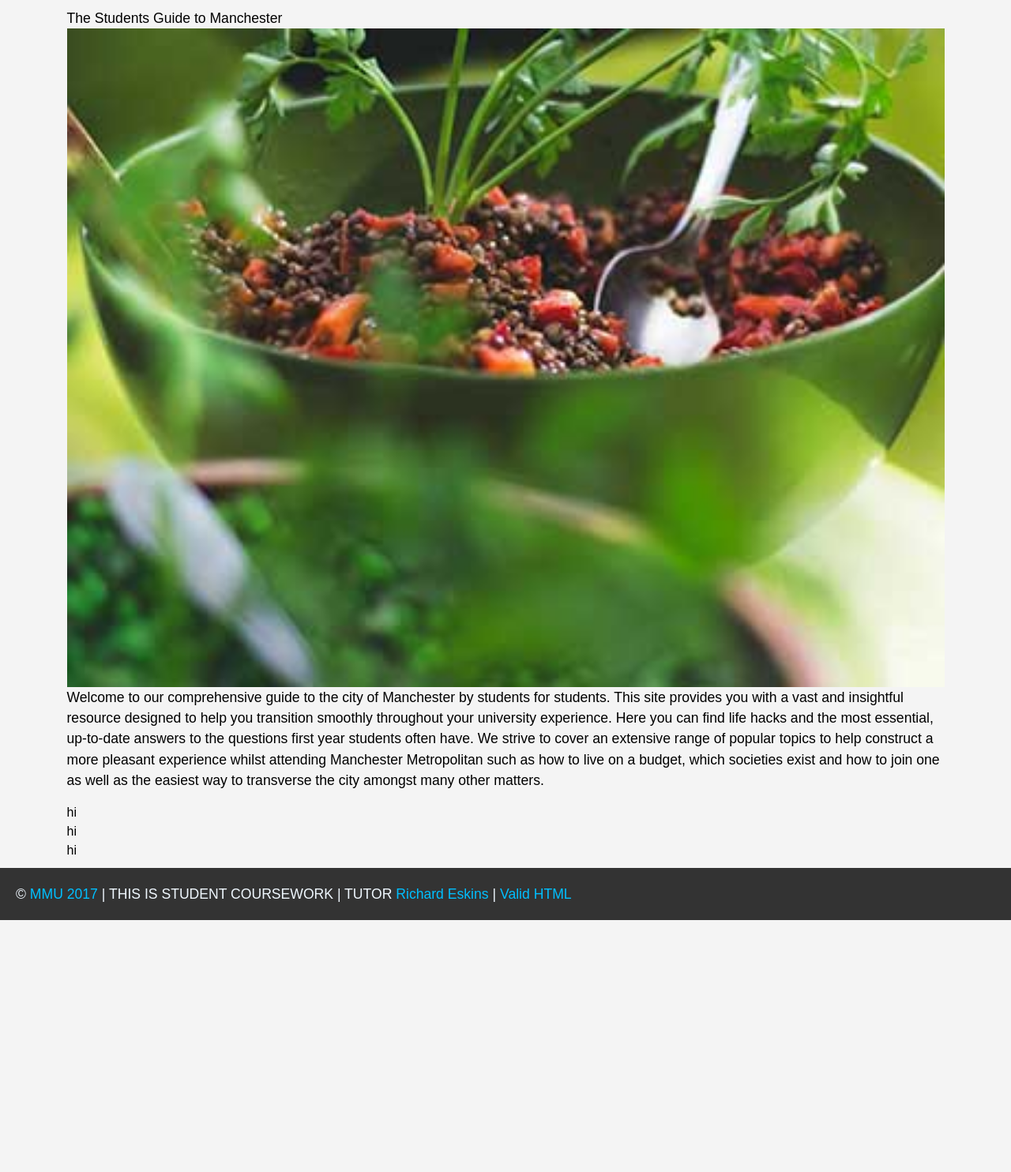
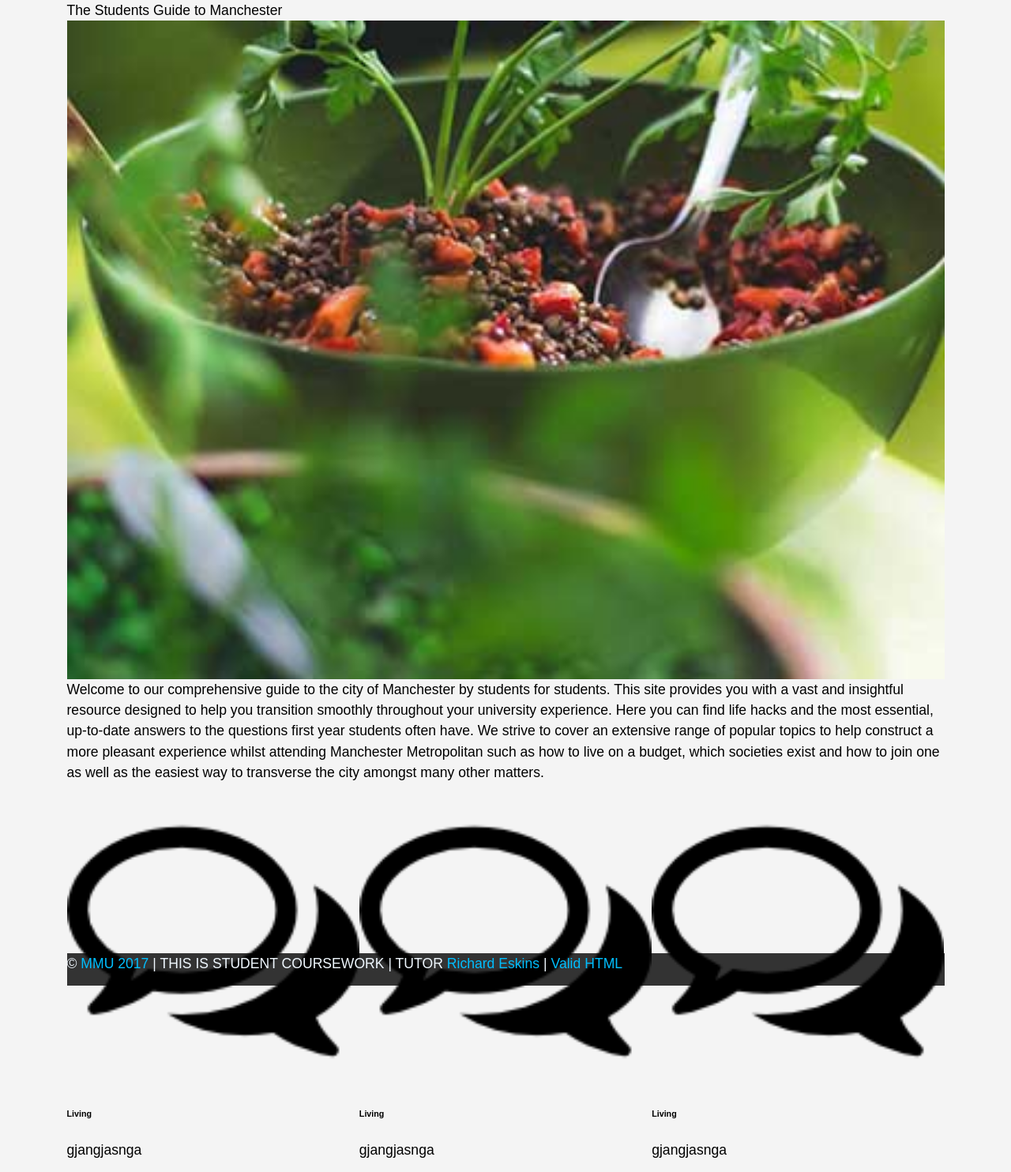
Before and after one commit to abuchohan/teamResonant, a PHP site: page / in a window 1280 px wide. Shown: the part 84-1568 px from the top of the page at 79% size. Before the commit the page ends 1249 px from the top, so only its background shows below. Run offline with PHP 8.4, Linux system fonts and the light colour scheme; some libraries are stand-ins or nearby versions.

Commit message:
fixes and content

```diff
--- a/index.html
+++ b/index.html
@@ -91,11 +91,23 @@
 <p>Welcome to our comprehensive guide to the city of Manchester by students for students. This site provides you with a vast and insightful resource designed to help you transition smoothly throughout your university experience. Here you can find life hacks and the most essential, up-to-date answers to the questions first year students often have. We strive to cover an extensive range of popular topics to help construct a more pleasant experience whilst attending Manchester Metropolitan such as how to live on a budget, which societies exist and how to join one as well as the easiest way to transverse the city amongst many other matters.</p>
 
 <div class="thirds">
-	<div>hi</div>
-	<div>hi</div>
-	<div>hi</div>
+	<div>
+		<img src="icons/comments.png" id="mainImage" class="home-icon">
+		<h6>Living</h6>
+		<p>gjangjasnga</p>
+	</div>
+	<div>
+		<img src="icons/comments.png" id="mainImage" class="home-icon">
+		<h6>Living</h6>
+		<p>gjangjasnga</p>
+	</div>
+	<div>
+		<img src="icons/comments.png" id="mainImage" class="home-icon">
+		<h6>Living</h6>
+		<p>gjangjasnga</p>
+	</div>
 </div>
-    </section>
+
 
 	<script>
 //slide show image script
@@ -120,5 +132,6 @@ myImage.onclick = function() {
     <footer class="page-footer" role="contentinfo">
         <p>&copy; <a href="http://www.mmu.ac.uk/" title="MMU homepage">MMU 2017</a> | THIS IS STUDENT COURSEWORK | TUTOR <a href="mailto:r.eskins@mmu.ac.uk">Richard Eskins</a> | <a href="http://validator.w3.org/check?uri=referer" title="W3C HTML Validation Service">Valid HTML</a> </p>
     </footer>
+</section>
 </body>
 </html>
--- a/stylesheet.css
+++ b/stylesheet.css
@@ -94,7 +94,12 @@ filter: progid:DXImageTransform.Microsoft.gradient( startColorstr='#4f7db9e8', e
 
 /*.page-content {background: #f9f9f9;}*/
 /*.page-article{padding-top: 50px;}*/
-.page-footer {background-color:#333333;color: aliceblue;padding: 20px;}
+.page-footer {
+	background-color:#333333;
+	color: aliceblue;
+	padding: ;
+	max-width: 100%;
+}
 .page-footer a:hover{ color: aliceblue; }
 .pre-footer{padding: 20px; background:#878787;color: aliceblue;}
 
@@ -297,8 +302,20 @@ text-align: center;
 }
 
 /*-------------------------------Flexbox-----------------------------------*/
+.thirds {
+	display: flex;
+	justify-content: space-around;
+}
+.thirds div {
+	width: 33.333%;
+	height: 200px;
 
 @media screen and (min-width: 769px) {
+	.thirds div {
+		flex: 1;
+		justify-content: space-between;
+
+	}
     .header h1 {
         font-size: 5rem;
 /*        padding-top: px;*/
```
Also changed, not shown: eqguide.html (+11 -9 lines).
